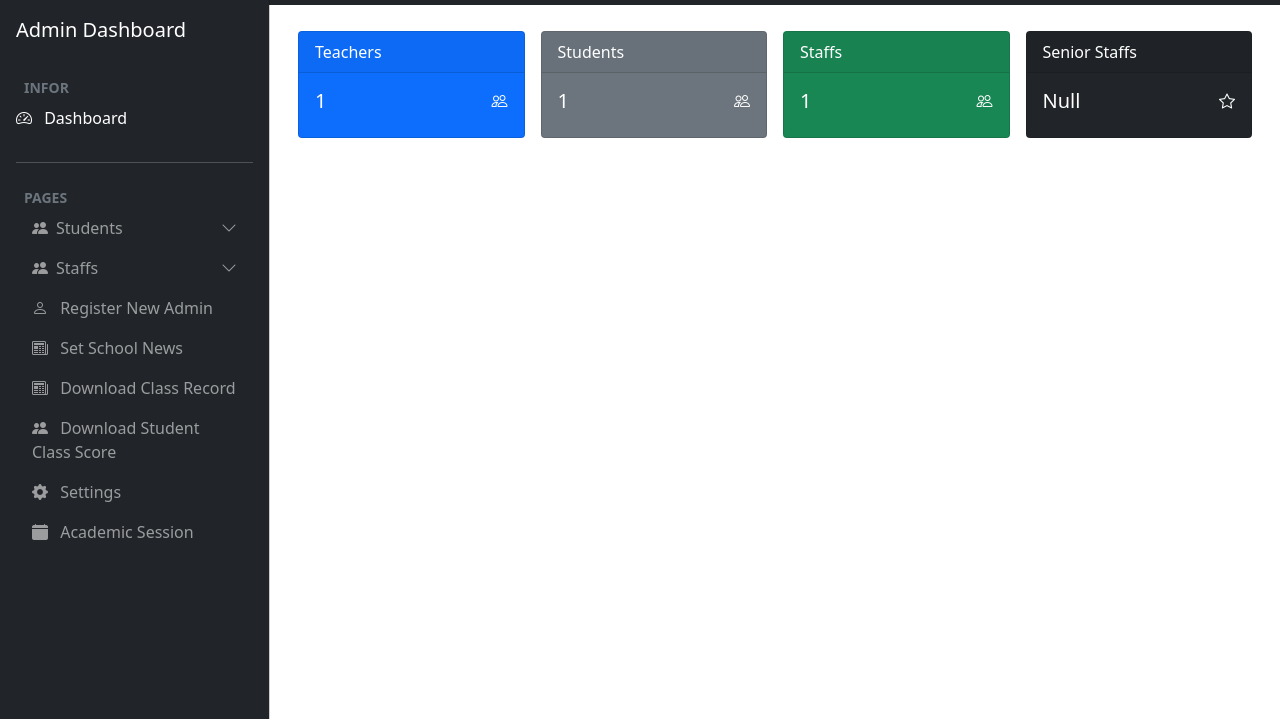
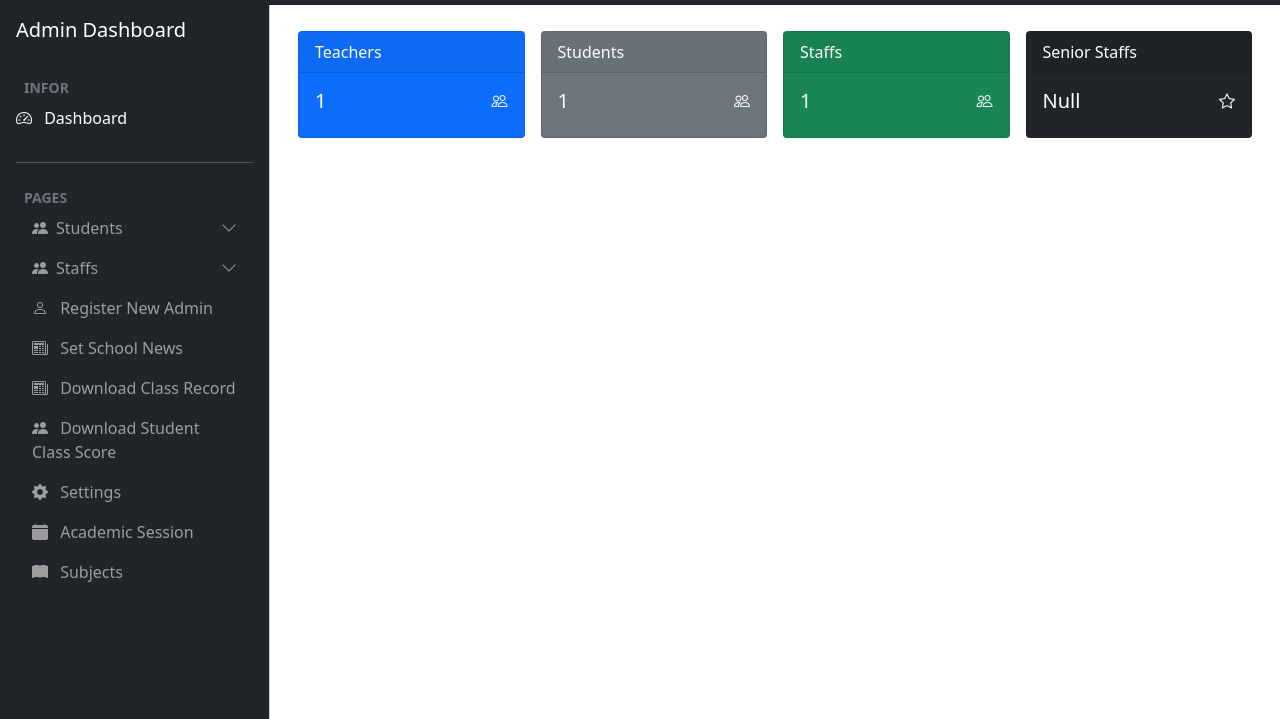
Before and after one commit to Mubarak149/school-management-system, a Django app: template templates/school-admin/admin_dashboard/index.html in a window 1280 px wide. Shown: the part 81-800 px from the top of the page. Run offline with Django 5.2, Linux system fonts and the light colour scheme; the template is opened without the code that fills it: most values are stand-ins (such as "Sample title", 1, 10 or a date in 2020); form fields are guessed from the names that the template uses; some libraries are stand-ins or nearby versions.

Commit message:
i put subjects tab in admin dashboard

```diff
--- a/templates/school-admin/admin_dashboard/index.html
+++ b/templates/school-admin/admin_dashboard/index.html
@@ -197,6 +197,15 @@
                   <i class="bi bi-calendar-fill"></i>
                   </span>
                   <span>Academic Session</span>
+                </a>
+               </li>
+
+               <li class="nav-item">
+                <a href="{% url 'subject_list_create' %}" class="nav-link px-3">
+                  <span class="me-2">
+                  <i class="bi bi-book-fill"></i>
+                  </span>
+                  <span>Subjects</span>
                 </a>
                </li>
           </ul>
```
